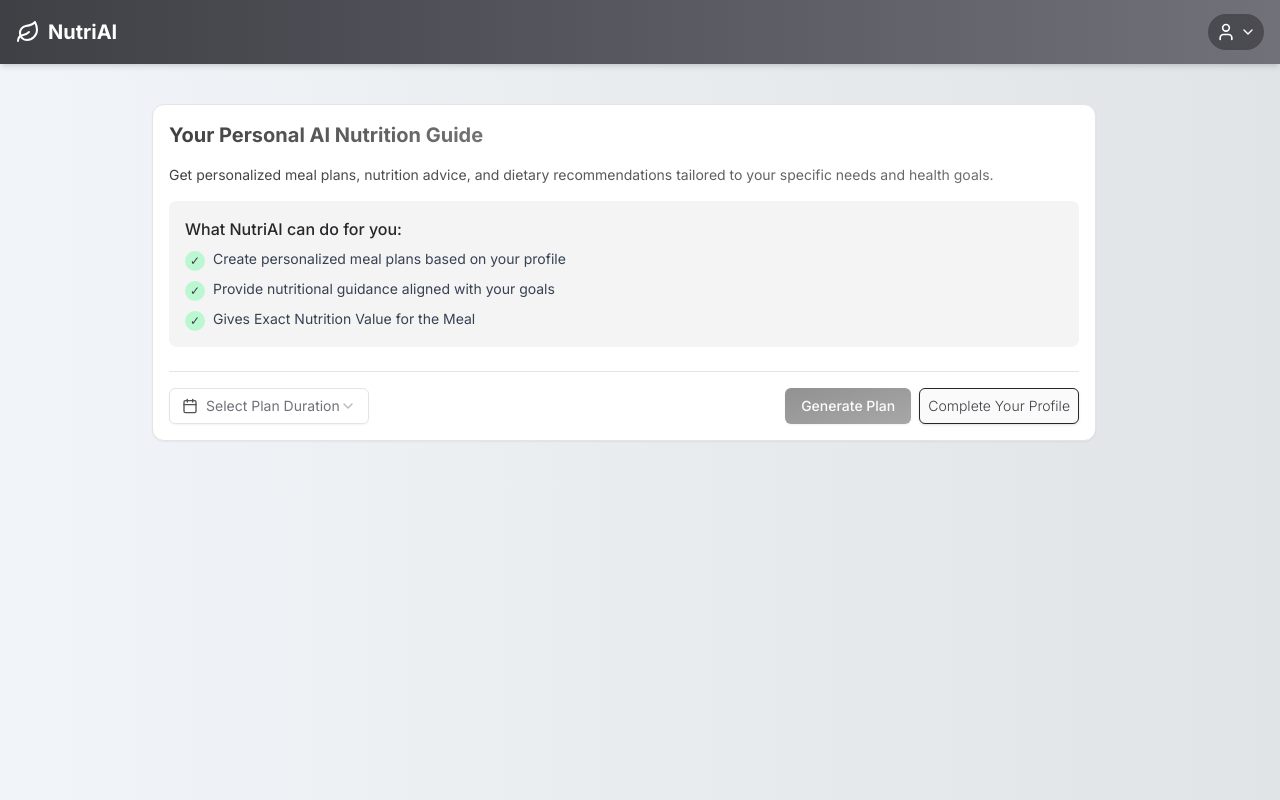
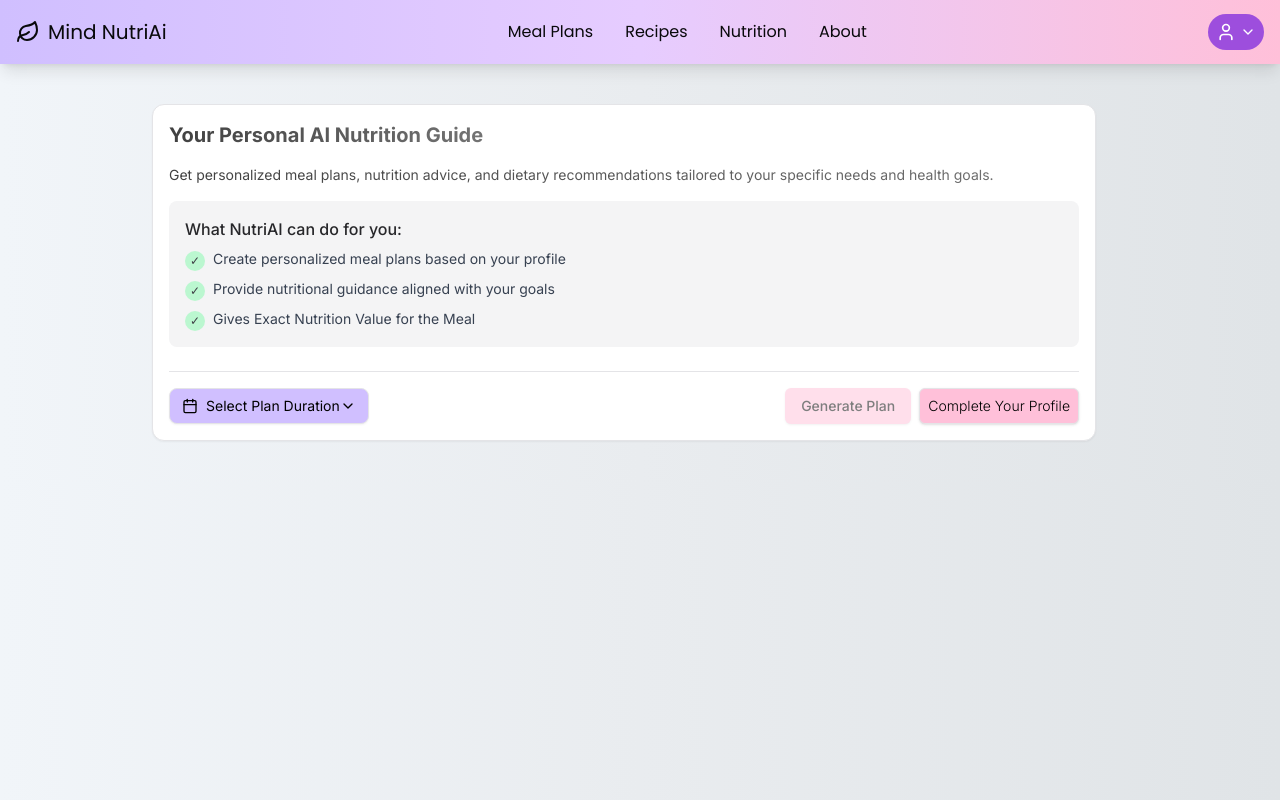
Before and after one commit to jemin-MI/nutri-ai, a Next.js app: page /home in a window 1280 px wide. Built offline with nearby package versions, Linux system fonts and the light colour scheme; no server answers; the database is empty; sample sign-in values are in the browser's storage.

Commit message:
Home page ui changed

```diff
--- a/src/components/AppBar.tsx
+++ b/src/components/AppBar.tsx
@@ -1,8 +1,9 @@
 "use client"
 
-import { useState } from "react"
-import Link from "next/link"
-import { ChevronDown, Leaf, Menu, User } from "lucide-react"
+import { useState } from "react";
+import Link from "next/link";
+import { ChevronDown, Leaf, Menu, User } from "lucide-react";
+import { Poppins } from "next/font/google";
 
 import {
   DropdownMenu,
@@ -10,71 +11,71 @@
   DropdownMenuItem,
   DropdownMenuSeparator,
   DropdownMenuTrigger,
-} from "@/components/ui/dropdown-menu"
-import { Sheet, SheetContent, SheetTrigger } from "@/components/ui/sheet"
-import { signOut, useSession } from "next-auth/react"
+} from "@/components/ui/dropdown-menu";
+import { Sheet, SheetContent, SheetTrigger } from "@/components/ui/sheet";
+import { signOut, useSession } from "next-auth/react";
+
+const poppins = Poppins({ subsets: ["latin"], weight: ["300", "400", "500", "600", "700"] });
 
 export default function AppBar() {
-  const [isOpen, setIsOpen] = useState(false)
-  const { data: session } = useSession()
+  const [isOpen, setIsOpen] = useState(false);
+  const { data: session } = useSession();
 
   return (
-    <nav className="sticky top-0 z-50 w-full bg-gradient-to-r from-zinc-700 to-zinc-500 shadow-md">
+    <nav className={`sticky top-0 z-50 w-full bg-gradient-to-r from-[#d0bfff] via-[#e6ccff] to-[#ffc0d9] shadow-lg ${poppins.className}`}>
       <div className="container mx-auto px-4">
         <div className="flex h-16 items-center justify-between">
           {/* Logo and Brand */}
           <div className="flex items-center">
-            <Link href={session?.user ? '/home': '/'} className="flex items-center space-x-2">
-              <Leaf className="h-6 w-6 text-white" />
-              <span className="text-xl font-bold text-white">NutriAI</span>
+            <Link href={session?.user ? "/home" : "/"} className="flex items-center space-x-2">
+              <Leaf className="h-6 w-6 text-[#00000]" />
+              <span className="text-xl text-[#00000]">Mind NutriAi</span>
             </Link>
           </div>
 
-          {/* Desktop Navigation
+          {/* Desktop Navigation */}
           <div className="hidden md:flex md:items-center md:space-x-8">
-            <Link href="/meal-plans" className="text-zinc-100 hover:text-white">
+            <Link href="/meal-plans" className="text-[#00000]  hover:text-[#7b2cbf] transition-colors">
               Meal Plans
             </Link>
-            <Link href="/recipes" className="text-zinc-100 hover:text-white">
+            <Link href="/recipes" className="text-[#00000]  hover:text-[#7b2cbf] transition-colors">
               Recipes
             </Link>
-            <Link href="/nutrition" className="text-zinc-100 hover:text-white">
+            <Link href="/nutrition" className="text-[#00000]  hover:text-[#7b2cbf] transition-colors">
               Nutrition
             </Link>
-            <Link href="/about" className="text-zinc-100 hover:text-white">
+            <Link href="/about" className="text-[#00000]  hover:text-[#7b2cbf] transition-colors">
               About
             </Link>
-          </div> */}
+          </div>
 
           {/* User Profile Dropdown */}
           {session?.user ? (
             <div className="flex items-center">
               <DropdownMenu>
                 <DropdownMenuTrigger className="focus:outline-none">
-                <div className="flex items-center space-x-1 rounded-full bg-zinc-800/50 p-2 text-white transition-colors hover:bg-zinc-700/50">
+                  <div className="flex items-center space-x-1 rounded-full bg-[#9d4edd] p-2 text-white transition-colors hover:bg-[#7b2cbf]">
                     <User className="h-5 w-5" />
                     <ChevronDown className="h-4 w-4" />
                   </div>
                 </DropdownMenuTrigger>
-              <DropdownMenuContent align="end" className="w-56">
+                <DropdownMenuContent align="end" className="w-56 bg-[#f3e8ff] text-[#00000]">
                   <DropdownMenuItem>
-                  <Link href={'/profile'} className="flex w-full">
+                    <Link href={"/profile"} className="flex w-full">
                       Profile
                     </Link>
                   </DropdownMenuItem>
                   <DropdownMenuItem>
-                  <Link href={'/meal-plan'} className="flex w-full">
+                    <Link href={"/meal-plan"} className="flex w-full">
                       Saved Meal Plan
                     </Link>
                   </DropdownMenuItem>
                   <DropdownMenuItem>
-                  <div className="flex w-full">
-                    Saved Recipes
-                  </div>
+                    <div className="flex w-full">Saved Recipes</div>
                   </DropdownMenuItem>
                   <DropdownMenuSeparator />
                   <DropdownMenuItem>
-                  <div onClick={()=> signOut()} className="flex w-full">
+                    <div onClick={() => signOut()} className="flex w-full">
                       Logout
                     </div>
                   </DropdownMenuItem>
@@ -84,16 +85,16 @@
               {/* Mobile Menu Button */}
               <Sheet open={isOpen} onOpenChange={setIsOpen}>
                 <SheetTrigger asChild>
-                <button className="ml-4 rounded-md p-2 text-white md:hidden">
+                  <button className="ml-4 rounded-md p-2 text-[#5a189a] md:hidden">
                     <Menu className="h-6 w-6" />
                   </button>
                 </SheetTrigger>
-              <SheetContent side="right" className="bg-zinc-900 text-white">
+                <SheetContent side="right" className="bg-[#9d4edd] text-white">
                   <div className="flex flex-col space-y-6 pt-6">
                     <div className="pt-4">
-                    <div className="h-px w-full bg-zinc-700" />
+                      <div className="h-px w-full bg-[#d0bfff]" />
                     </div>
-                  <Link href={'/profile'} className="text-lg" onClick={() => setIsOpen(false)}>
+                    <Link href={"/profile"} className="text-lg" onClick={() => setIsOpen(false)}>
                       Profile
                     </Link>
                     <div className="text-lg" onClick={() => setIsOpen(false)}>
@@ -110,12 +111,12 @@
               </Sheet>
             </div>
           ) : (
-            <Link href="/login" className="text-white">
+            <Link href="/login" className="text-[#00000] hover:text-[#7b2cbf] transition-colors">
               Login
             </Link>
           )}
         </div>
       </div>
     </nav>
-  )
+  );
 }
--- a/src/components/NutriBot.tsx
+++ b/src/components/NutriBot.tsx
@@ -80,7 +80,7 @@
             needs and health goals.
           </p>
 
-          <div className="bg-zinc-100 p-4 rounded-lg mb-6">
+          <div className="bg-zinc-100 bg-[#ffe3ee] p-4 rounded-lg mb-6">
             <h3 className="font-medium text-zinc-800 mb-2">What NutriAI can do for you:</h3>
             <ul className="space-y-2">
               <li className="flex items-start gap-2">
@@ -112,30 +112,28 @@
         <form className="mt-6 flex flex-col sm:flex-row justify-between pt-4 border-t gap-4" onSubmit={handleSubmit}>
         <div className="w-full sm:w-auto">
           <Select required onValueChange={(value) => setDuration(value)}>
-              <SelectTrigger className="w-full sm:w-[200px]">
-                <div className="flex items-center gap-2">
-                  <CalendarIcon className="h-4 w-4 text-neutral-600" />
-                  <SelectValue placeholder="Select Plan Duration" />
+            <SelectTrigger className="w-full sm:w-[200px] bg-[#D0BFFF] text-black border rounded-lg hover:text-black transition-colors">
+            <div className="flex items-center gap-2 text-black">
+              <CalendarIcon className="h-4 w-4 text-black" />
+              <SelectValue placeholder="Select Plan Duration" className="text-black" />
             </div>
             </SelectTrigger>
-              <SelectContent>
-                <SelectItem value="3">3 Days</SelectItem>
-                <SelectItem value="5">5 Days</SelectItem>
-                <SelectItem value="7">7 Days</SelectItem>
+
+            <SelectContent className="bg-white border text-black">
+              <SelectItem value="3" className="hover:bg-[#FFC0D9] hover:text-black">3 Days</SelectItem>
+              <SelectItem value="5" className="hover:bg-[#FFC0D9] hover:text-black">5 Days</SelectItem>
+              <SelectItem value="7" className="hover:bg-[#FFC0D9] hover:text-black">7 Days</SelectItem>
             </SelectContent>
           </Select>
           {errors.duration && <p className="text-sm text-destructive mt-1">{errors.duration}</p>}
         </div>
 
+
         <div className="flex space-x-2">
           <Button
             type="submit"
             disabled={!hasProfile || loading || hasMealData}
-              className={hasProfile && !hasMealData
-                ? "bg-gradient-to-br hover:shadow-xl from-neutral-800 to-neutral-600 hover:bg-primary/90"
-                : "bg-gradient-to-br hover:shadow-xl from-neutral-800 to-neutral-600 hover:bg-primary/90 opacity-50"
-              }
-            >
+            className="bg-[#ffc0d9] text-black hover:bg-[#ffacc9] transition-all">
             {loading ? "Generating..." : hasMealData ? "Generated" : "Generate Plan"}
           </Button>
 
@@ -143,21 +141,24 @@
             <Button
               type="button"
               onClick={() => router.push('/meal-plan')}
-                className="text-zinc-700 font-light border p-2 hover:bg-zinc-100 border-zinc-800 bg-zinc-50"
-              >
+              className="bg-[#ffc0d9] text-black hover:bg-[#ffacc9] transition-all">
               View Your Plan
             </Button>
           )}
+
           {!hasProfile && (
             <Button
               type="button"
               onClick={() => router.push('/profile')}
-                className="text-zinc-700 font-light border p-2 hover:bg-zinc-100 border-zinc-800 bg-zinc-50"
-              >
+              className="text-black font-light border p-2  bg-[#ffc0d9] transition-all
+                        hover:bg-[#ffddbb] hover:shadow-lg hover:scale-105">
               Complete Your Profile
             </Button>
           )}
         </div>
+
+
+
         </form>
       </div>
     </div>
--- a/src/components/ui/select.tsx
+++ b/src/components/ui/select.tsx
@@ -26,7 +26,7 @@
   >
     {children}
     <SelectPrimitive.Icon asChild>
-      <ChevronDown className="h-4 w-4 opacity-50" />
+      <ChevronDown className="h-4 w-4 text-black" />
     </SelectPrimitive.Icon>
   </SelectPrimitive.Trigger>
 ))
```
Lines whose indentation alone changed are shown as unchanged.
